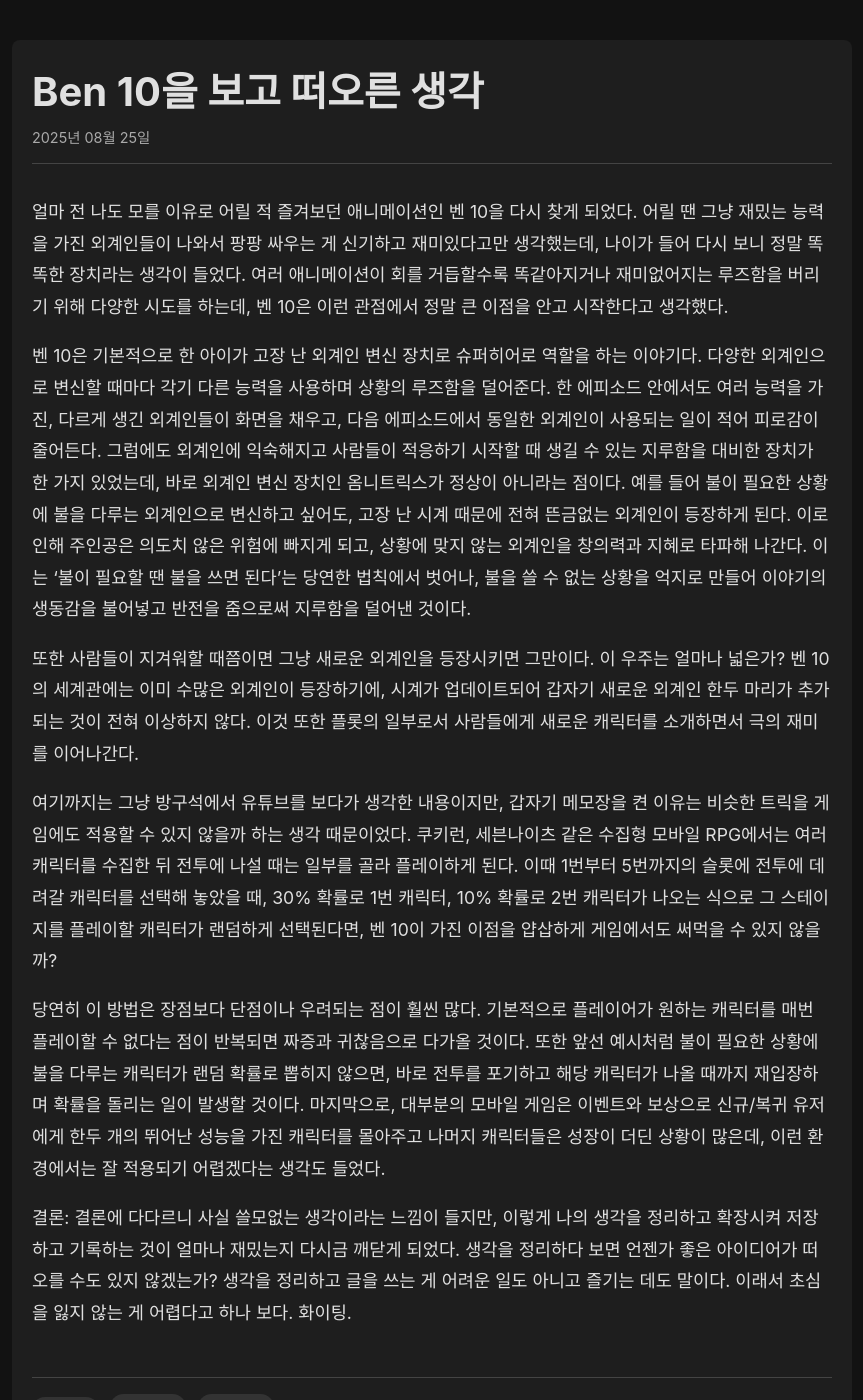
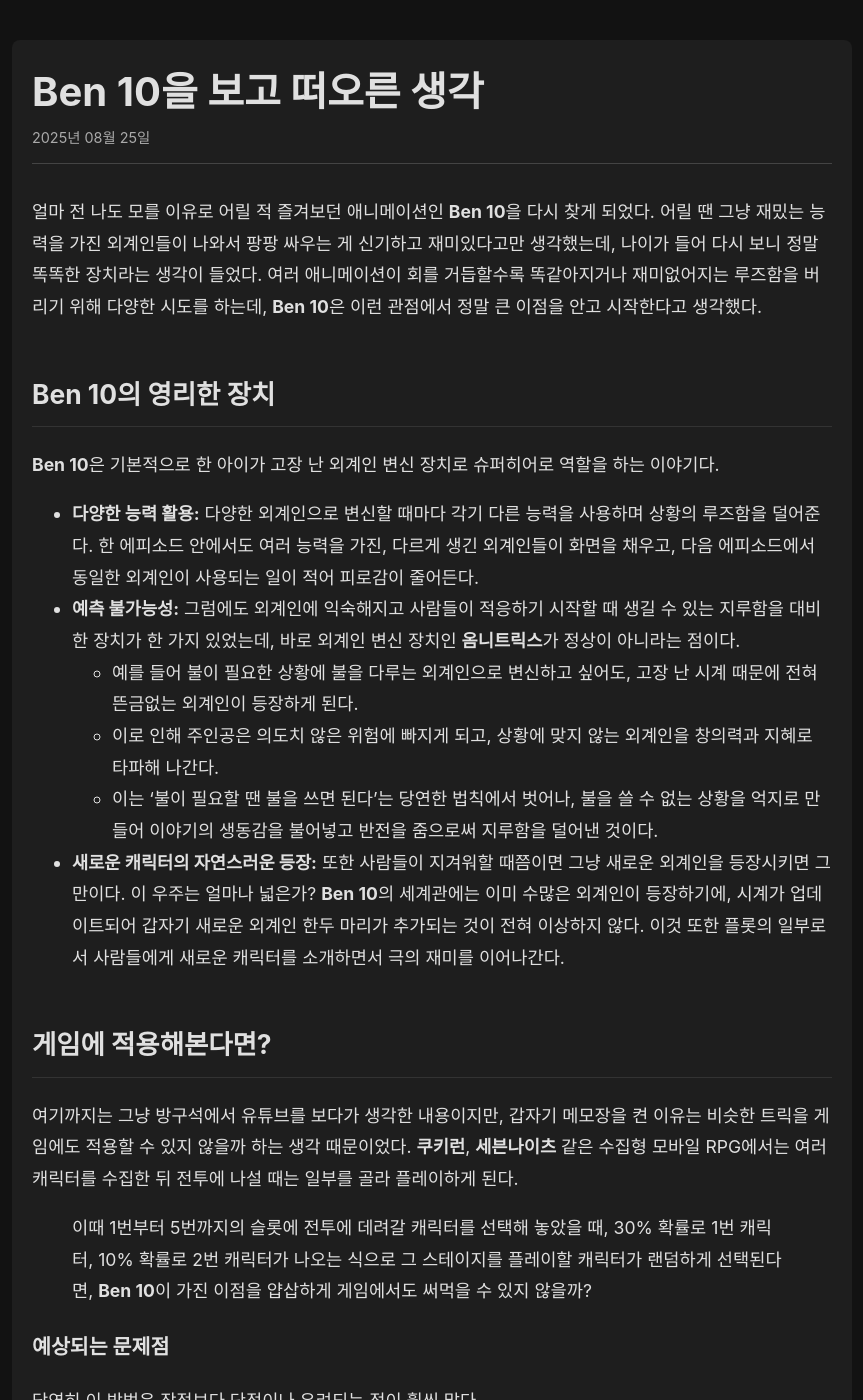
Before and after one commit to hojun313/hojun313.github.io, a Jekyll site: the page built from _posts/1. 새로운/2025-08-25-Ben 10 보다 생각난 끄적.md, in a window 1280 px wide and 1400 px high. Shown: the whole window, without its empty margins (208-1071 px from the left). Built offline with Jekyll 4.4.1, drawn with Linux system fonts in a browser that asks for light colours; some of the changed text lies outside the part shown.

Commit message:
Refactor Ben 10 post and update Obsidian config
Improved formatting and structure of the Ben 10 post for clarity, adding headings, lists, and emphasis. Updated Obsidian core-plugins.json to enable 'bases' and disable 'footnotes', and modified workspace.json to adjust search query, ribbon items, and last open files. Updated .gitignore to ensure .obsidian directory is ignored.

```diff
--- a/_posts/.obsidian/core-plugins.json
+++ b/_posts/.obsidian/core-plugins.json
@@ -27,5 +27,7 @@
   "file-recovery": true,
   "publish": false,
   "sync": false,
-  "webviewer": false
+  "webviewer": false,
+  "footnotes": false,
+  "bases": true
 }
--- a/_posts/1. 새로운/2025-08-25-Ben 10 보다 생각난 끄적.md
+++ b/_posts/1. 새로운/2025-08-25-Ben 10 보다 생각난 끄적.md
@@ -11,14 +11,33 @@ tags:
   - 아이디어
 ---
 
-얼마 전 나도 모를 이유로 어릴 적 즐겨보던 애니메이션인 벤 10을 다시 찾게 되었다. 어릴 땐 그냥 재밌는 능력을 가진 외계인들이 나와서 팡팡 싸우는 게 신기하고 재미있다고만 생각했는데, 나이가 들어 다시 보니 정말 똑똑한 장치라는 생각이 들었다. 여러 애니메이션이 회를 거듭할수록 똑같아지거나 재미없어지는 루즈함을 버리기 위해 다양한 시도를 하는데, 벤 10은 이런 관점에서 정말 큰 이점을 안고 시작한다고 생각했다.
+얼마 전 나도 모를 이유로 어릴 적 즐겨보던 애니메이션인 **Ben 10**을 다시 찾게 되었다. 어릴 땐 그냥 재밌는 능력을 가진 외계인들이 나와서 팡팡 싸우는 게 신기하고 재미있다고만 생각했는데, 나이가 들어 다시 보니 정말 똑똑한 장치라는 생각이 들었다. 여러 애니메이션이 회를 거듭할수록 똑같아지거나 재미없어지는 루즈함을 버리기 위해 다양한 시도를 하는데, **Ben 10**은 이런 관점에서 정말 큰 이점을 안고 시작한다고 생각했다.
 
-벤 10은 기본적으로 한 아이가 고장 난 외계인 변신 장치로 슈퍼히어로 역할을 하는 이야기다. 다양한 외계인으로 변신할 때마다 각기 다른 능력을 사용하며 상황의 루즈함을 덜어준다. 한 에피소드 안에서도 여러 능력을 가진, 다르게 생긴 외계인들이 화면을 채우고, 다음 에피소드에서 동일한 외계인이 사용되는 일이 적어 피로감이 줄어든다. 그럼에도 외계인에 익숙해지고 사람들이 적응하기 시작할 때 생길 수 있는 지루함을 대비한 장치가 한 가지 있었는데, 바로 외계인 변신 장치인 옴니트릭스가 정상이 아니라는 점이다. 예를 들어 불이 필요한 상황에 불을 다루는 외계인으로 변신하고 싶어도, 고장 난 시계 때문에 전혀 뜬금없는 외계인이 등장하게 된다. 이로 인해 주인공은 의도치 않은 위험에 빠지게 되고, 상황에 맞지 않는 외계인을 창의력과 지혜로 타파해 나간다. 이는 '불이 필요할 땐 불을 쓰면 된다'는 당연한 법칙에서 벗어나, 불을 쓸 수 없는 상황을 억지로 만들어 이야기의 생동감을 불어넣고 반전을 줌으로써 지루함을 덜어낸 것이다.
+## Ben 10의 영리한 장치
 
-또한 사람들이 지겨워할 때쯤이면 그냥 새로운 외계인을 등장시키면 그만이다. 이 우주는 얼마나 넓은가? 벤 10의 세계관에는 이미 수많은 외계인이 등장하기에, 시계가 업데이트되어 갑자기 새로운 외계인 한두 마리가 추가되는 것이 전혀 이상하지 않다. 이것 또한 플롯의 일부로서 사람들에게 새로운 캐릭터를 소개하면서 극의 재미를 이어나간다.
+**Ben 10**은 기본적으로 한 아이가 고장 난 외계인 변신 장치로 슈퍼히어로 역할을 하는 이야기다.
 
-여기까지는 그냥 방구석에서 유튜브를 보다가 생각한 내용이지만, 갑자기 메모장을 켠 이유는 비슷한 트릭을 게임에도 적용할 수 있지 않을까 하는 생각 때문이었다. 쿠키런, 세븐나이츠 같은 수집형 모바일 RPG에서는 여러 캐릭터를 수집한 뒤 전투에 나설 때는 일부를 골라 플레이하게 된다. 이때 1번부터 5번까지의 슬롯에 전투에 데려갈 캐릭터를 선택해 놓았을 때, 30% 확률로 1번 캐릭터, 10% 확률로 2번 캐릭터가 나오는 식으로 그 스테이지를 플레이할 캐릭터가 랜덤하게 선택된다면, 벤 10이 가진 이점을 얍삽하게 게임에서도 써먹을 수 있지 않을까?
+*   **다양한 능력 활용:** 다양한 외계인으로 변신할 때마다 각기 다른 능력을 사용하며 상황의 루즈함을 덜어준다. 한 에피소드 안에서도 여러 능력을 가진, 다르게 생긴 외계인들이 화면을 채우고, 다음 에피소드에서 동일한 외계인이 사용되는 일이 적어 피로감이 줄어든다.
+*   **예측 불가능성:** 그럼에도 외계인에 익숙해지고 사람들이 적응하기 시작할 때 생길 수 있는 지루함을 대비한 장치가 한 가지 있었는데, 바로 외계인 변신 장치인 **옴니트릭스**가 정상이 아니라는 점이다.
+    *   예를 들어 불이 필요한 상황에 불을 다루는 외계인으로 변신하고 싶어도, 고장 난 시계 때문에 전혀 뜬금없는 외계인이 등장하게 된다.
+    *   이로 인해 주인공은 의도치 않은 위험에 빠지게 되고, 상황에 맞지 않는 외계인을 창의력과 지혜로 타파해 나간다.
+    *   이는 '불이 필요할 땐 불을 쓰면 된다'는 당연한 법칙에서 벗어나, 불을 쓸 수 없는 상황을 억지로 만들어 이야기의 생동감을 불어넣고 반전을 줌으로써 지루함을 덜어낸 것이다.
+*   **새로운 캐릭터의 자연스러운 등장:** 또한 사람들이 지겨워할 때쯤이면 그냥 새로운 외계인을 등장시키면 그만이다. 이 우주는 얼마나 넓은가? **Ben 10**의 세계관에는 이미 수많은 외계인이 등장하기에, 시계가 업데이트되어 갑자기 새로운 외계인 한두 마리가 추가되는 것이 전혀 이상하지 않다. 이것 또한 플롯의 일부로서 사람들에게 새로운 캐릭터를 소개하면서 극의 재미를 이어나간다.
 
-당연히 이 방법은 장점보다 단점이나 우려되는 점이 훨씬 많다. 기본적으로 플레이어가 원하는 캐릭터를 매번 플레이할 수 없다는 점이 반복되면 짜증과 귀찮음으로 다가올 것이다. 또한 앞선 예시처럼 불이 필요한 상황에 불을 다루는 캐릭터가 랜덤 확률로 뽑히지 않으면, 바로 전투를 포기하고 해당 캐릭터가 나올 때까지 재입장하며 확률을 돌리는 일이 발생할 것이다. 마지막으로, 대부분의 모바일 게임은 이벤트와 보상으로 신규/복귀 유저에게 한두 개의 뛰어난 성능을 가진 캐릭터를 몰아주고 나머지 캐릭터들은 성장이 더딘 상황이 많은데, 이런 환경에서는 잘 적용되기 어렵겠다는 생각도 들었다.
+## 게임에 적용해본다면?
 
-결론: 결론에 다다르니 사실 쓸모없는 생각이라는 느낌이 들지만, 이렇게 나의 생각을 정리하고 확장시켜 저장하고 기록하는 것이 얼마나 재밌는지 다시금 깨닫게 되었다. 생각을 정리하다 보면 언젠가 좋은 아이디어가 떠오를 수도 있지 않겠는가? 생각을 정리하고 글을 쓰는 게 어려운 일도 아니고 즐기는 데도 말이다. 이래서 초심을 잃지 않는 게 어렵다고 하나 보다. 화이팅.
+여기까지는 그냥 방구석에서 유튜브를 보다가 생각한 내용이지만, 갑자기 메모장을 켠 이유는 비슷한 트릭을 게임에도 적용할 수 있지 않을까 하는 생각 때문이었다. **쿠키런**, **세븐나이츠** 같은 수집형 모바일 RPG에서는 여러 캐릭터를 수집한 뒤 전투에 나설 때는 일부를 골라 플레이하게 된다.
+
+> 이때 1번부터 5번까지의 슬롯에 전투에 데려갈 캐릭터를 선택해 놓았을 때, 30% 확률로 1번 캐릭터, 10% 확률로 2번 캐릭터가 나오는 식으로 그 스테이지를 플레이할 캐릭터가 랜덤하게 선택된다면, **Ben 10**이 가진 이점을 얍삽하게 게임에서도 써먹을 수 있지 않을까?
+
+### 예상되는 문제점
+
+당연히 이 방법은 장점보다 단점이나 우려되는 점이 훨씬 많다.
+
+1.  **반복적인 플레이의 짜증:** 기본적으로 플레이어가 원하는 캐릭터를 매번 플레이할 수 없다는 점이 반복되면 짜증과 귀찮음으로 다가올 것이다.
+2.  **전투 포기 및 재입장:** 앞선 예시처럼 불이 필요한 상황에 불을 다루는 캐릭터가 랜덤 확률로 뽑히지 않으면, 바로 전투를 포기하고 해당 캐릭터가 나올 때까지 재입장하며 확률을 돌리는 일이 발생할 것이다.
+3.  **성장 격차 문제:** 대부분의 모바일 게임은 이벤트와 보상으로 신규/복귀 유저에게 한두 개의 뛰어난 성능을 가진 캐릭터를 몰아주고 나머지 캐릭터들은 성장이 더딘 상황이 많은데, 이런 환경에서는 잘 적용되기 어렵겠다는 생각도 들었다.
+
+## 결론
+
+> 결론에 다다르니 사실 쓸모없는 생각이라는 느낌이 들지만, 이렇게 나의 생각을 정리하고 확장시켜 저장하고 기록하는 것이 얼마나 재밌는지 다시금 깨닫게 되었다. 생각을 정리하다 보면 언젠가 좋은 아이디어가 떠오를 수도 있지 않겠는가? 생각을 정리하고 글을 쓰는 게 어려운 일도 아니고 즐기는 데도 말이다. 이래서 초심을 잃지 않는 게 어렵다고 하나 보다. 화이팅.
```
Also changed, not shown: _posts/.obsidian/workspace.json (+5 -5 lines), 1 other file.
